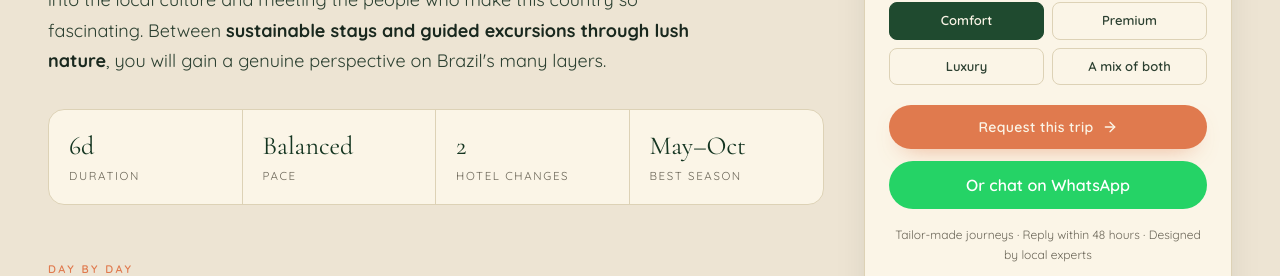
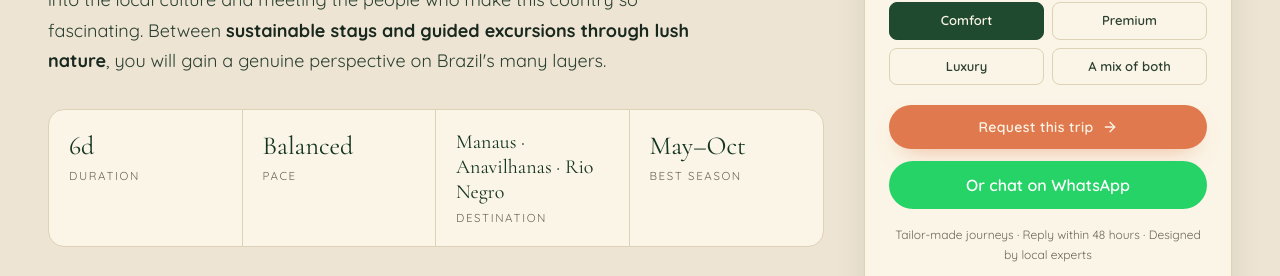
Before and after one commit to marinavvargas19-arch/braziloffscript, a Next.js app: page /tours/amazon-immersion-6-days in a window 1280 px wide. Shown: the part 860-1136 px from the top of the page. Built offline with nearby package versions, Linux system fonts and the light colour scheme.

Commit message:
Show destinations in tour stats

```diff
--- a/components/tour-page-content.jsx
+++ b/components/tour-page-content.jsx
@@ -19,6 +19,7 @@ export default function TourPageContent({ tour, cat, dayPlanBase }) {
 
   // Day plan: variant overrides, then slug-specific, then generated
   const dayPlan = variant?.dayPlan ?? dayPlanBase;
+  const destinationLabel = view.regions.join(" · ");
 
   return (
     <Container className="grid lg:grid-cols-12 gap-10 pt-4 pb-24">
@@ -88,7 +89,7 @@ export default function TourPageContent({ tour, cat, dayPlanBase }) {
           {[
             { k: `${view.days}d`,                               v: "duration" },
             { k: "Balanced",                                    v: "pace" },
-            { k: view.hotelChanges ?? `${Math.max(2, view.regions.length - 1)}`, v: "hotel changes" },
+            { k: destinationLabel,                              v: "destination", compact: true },
             { k: "May–Oct",                                     v: "best season" },
           ].map((s, i) => (
             <div key={i} className={[
@@ -97,7 +98,10 @@ export default function TourPageContent({ tour, cat, dayPlanBase }) {
               i % 2 === 0 ? "border-r md:border-r" : "",
               i < 2 ? "border-b md:border-b-0" : "",
             ].join(" ")}>
-              <div className="font-serif text-[26px] leading-tight text-leaf-d">{s.k}</div>
+              <div className={cn(
+                "font-serif leading-tight text-leaf-d break-words",
+                s.compact ? "text-[18px] md:text-[20px]" : "text-[26px]"
+              )}>{s.k}</div>
               <div className="text-[11.5px] tracking-[.14em] uppercase text-muted mt-1">{s.v}</div>
             </div>
           ))}
```
